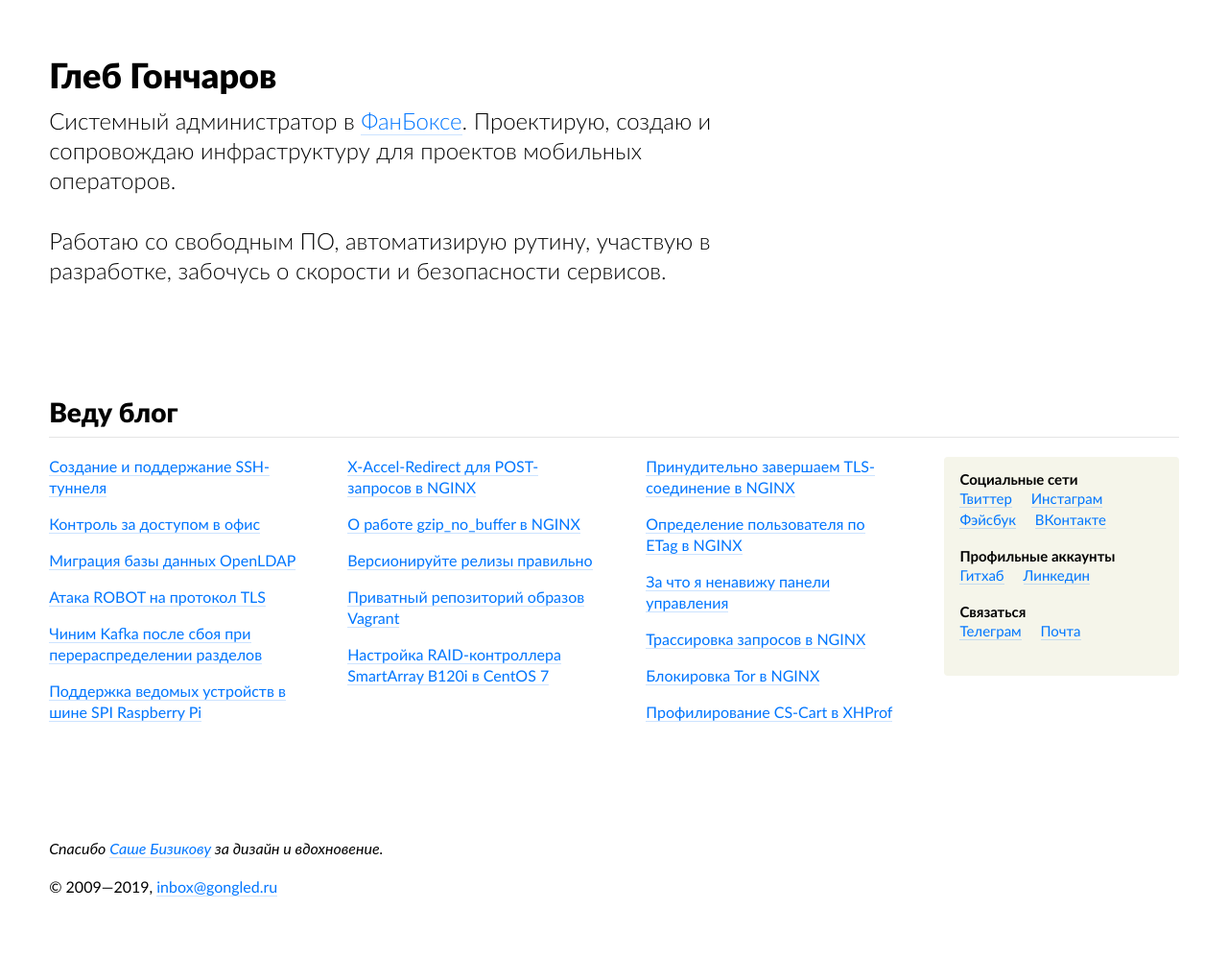
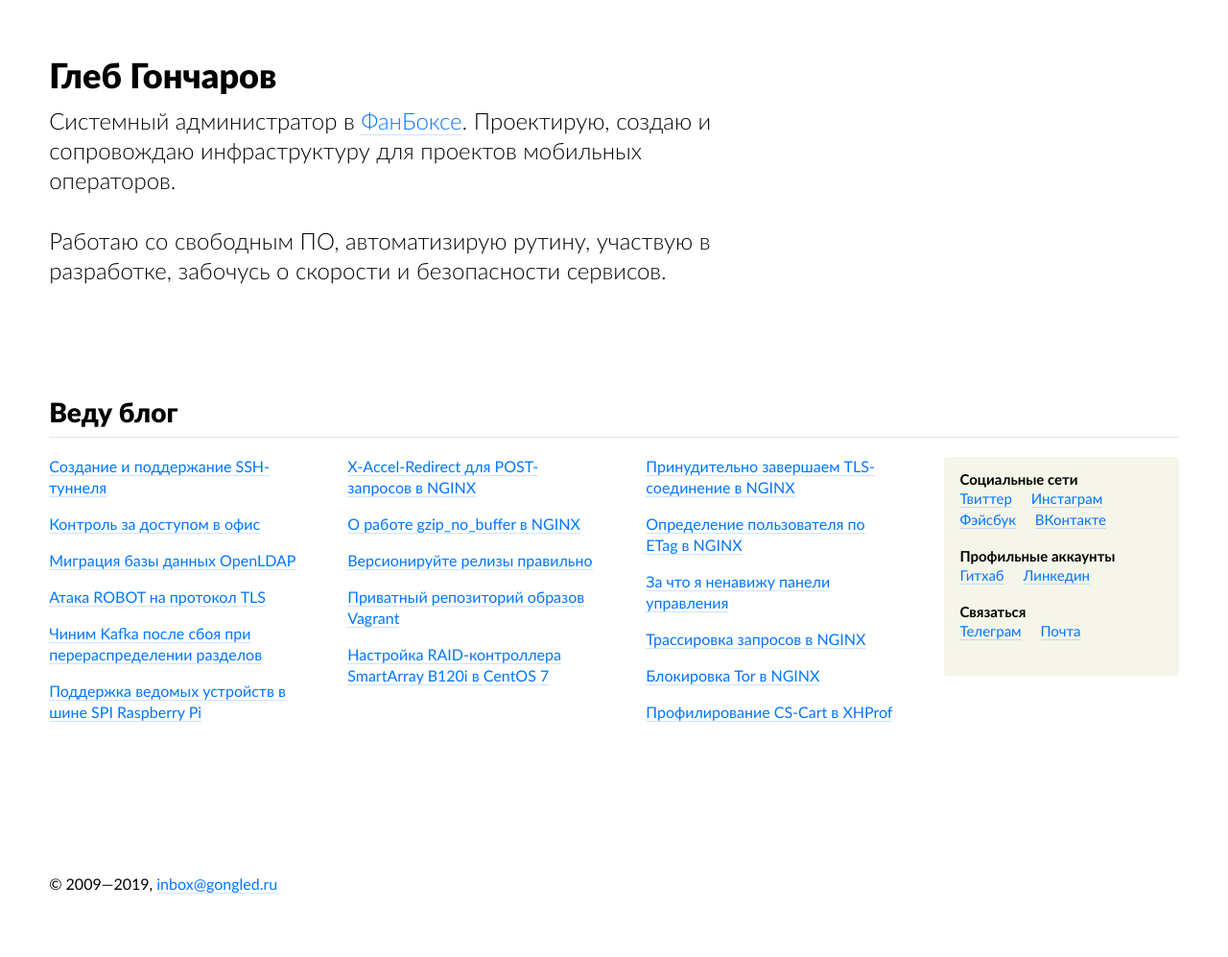
Before and after one commit to gongled/homepage, a Jekyll site: the page built from index.html, in a window 1280 px wide. Shown: the whole page at 96% size. Built offline with Jekyll 4.4.1, drawn with Linux system fonts in a browser that asks for light colours; some web fonts are replaced.

Commit message:
Remove thanks from main

```diff
--- a/_includes/main/footer.html
+++ b/_includes/main/footer.html
@@ -5,8 +5,7 @@
         <div class="cell-1-1">
                 <div class="module">
                         <p class="copy-author">
-                            <i>Спасибо <a href="http://bizikov.ru/" target="_blank">Саше Бизикову</a> за дизайн и вдохновение.</i><br /><br />
-
+                            <br /><br />
                             © 2009—{{ site.time | date: '%Y' }}, <a href="mailto:{{ site.email }}">{{ site.email }}</a></p>
                     </div>
         </div>
```
